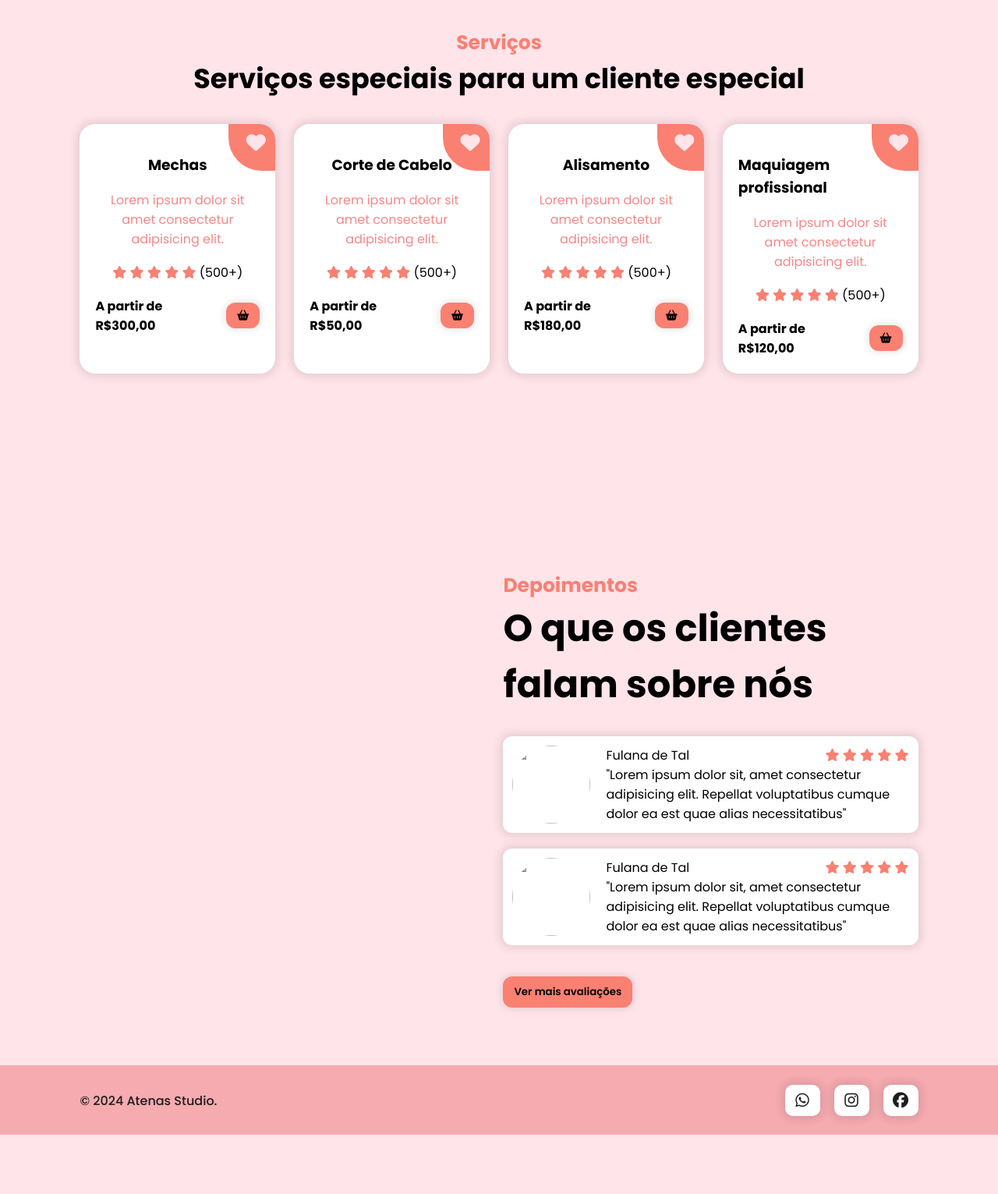
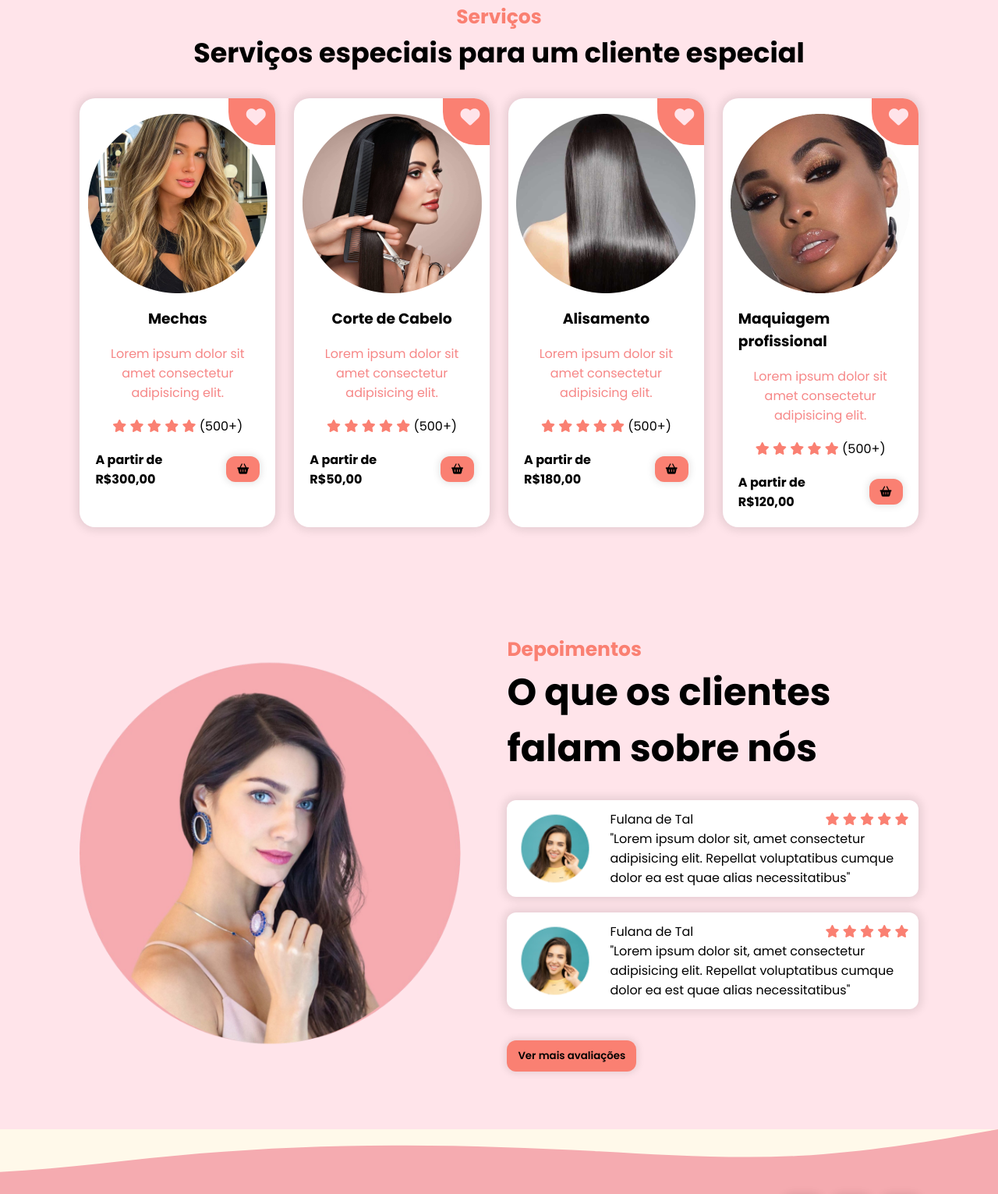
Before and after one commit to bruholiveira1998/Landing-Page, a plain HTML site: page index.html in a window 1280 px wide. Shown: the part 948-2479 px from the top of the page at 78% size. Before the commit the page ends 2403 px from the top, so only its background shows below. Drawn offline with nearby package versions, Linux system fonts and the light colour scheme.

Commit message:
Update index.html

```diff
--- a/index.html
+++ b/index.html
@@ -97,7 +97,7 @@
             </div>
 
             <div id="banner">
-                <img src="src/images/main.png" alt="">
+                <img src="images/main.png" alt="">
             </div>
         </section>
 
@@ -111,7 +111,7 @@
                         <i class="fa-solid fa-heart"></i>
                     </div>
 
-                    <img src="src/images/service.png" class="service-image" alt="">
+                    <img src="images/service.png" class="service-image" alt="">
 
                     <h3 class="service-title">
                         Mechas
@@ -143,7 +143,7 @@
                         <i class="fa-solid fa-heart"></i>
                     </div>
 
-                    <img src="src/images/service2.png" class="service-image" alt="">
+                    <img src="images/service2.png" class="service-image" alt="">
 
                     <h3 class="service-title">
                         Corte de Cabelo
@@ -175,7 +175,7 @@
                         <i class="fa-solid fa-heart"></i>
                     </div>
 
-                    <img src="src/images/service3.png" class="service-image" alt="">
+                    <img src="images/service3.png" class="service-image" alt="">
 
                     <h3 class="service-title">
                         Alisamento
@@ -207,7 +207,7 @@
                         <i class="fa-solid fa-heart"></i>
                     </div>
 
-                    <img src="src/images/service4.png" class="service-image" alt="">
+                    <img src="images/service4.png" class="service-image" alt="">
 
                     <h3 class="service-title">
                         Maquiagem profissional
@@ -237,7 +237,7 @@
         </section>
 
         <section id="testimonials">
-            <img src="src/images/persona.png" id="testimonial_persona" alt="">
+            <img src="images/persona.png" id="testimonial_persona" alt="">
 
             <div id="testimonials_content">
                 <h2 class="section-title">
@@ -249,7 +249,7 @@
 
                 <div id="feedbacks">
                     <div class="feedback">
-                        <img src="src/images/avatar.png" class="feedback-avatar" alt="">
+                        <img src="images/avatar.png" class="feedback-avatar" alt="">
 
                         <div class="feedback-content">
                             <p>
@@ -270,7 +270,7 @@
                     </div>
 
                     <div class="feedback">
-                        <img src="src/images/avatar.png" class="feedback-avatar" alt="">
+                        <img src="images/avatar.png" class="feedback-avatar" alt="">
 
                         <div class="feedback-content">
                             <p>
@@ -299,7 +299,7 @@
     </main>
 
     <footer>
-        <img src="src/images/wave.svg" alt="">
+        <img src="images/wave.svg" alt="">
 
         <div id="footer_items">
             <span id="copyright">
```
